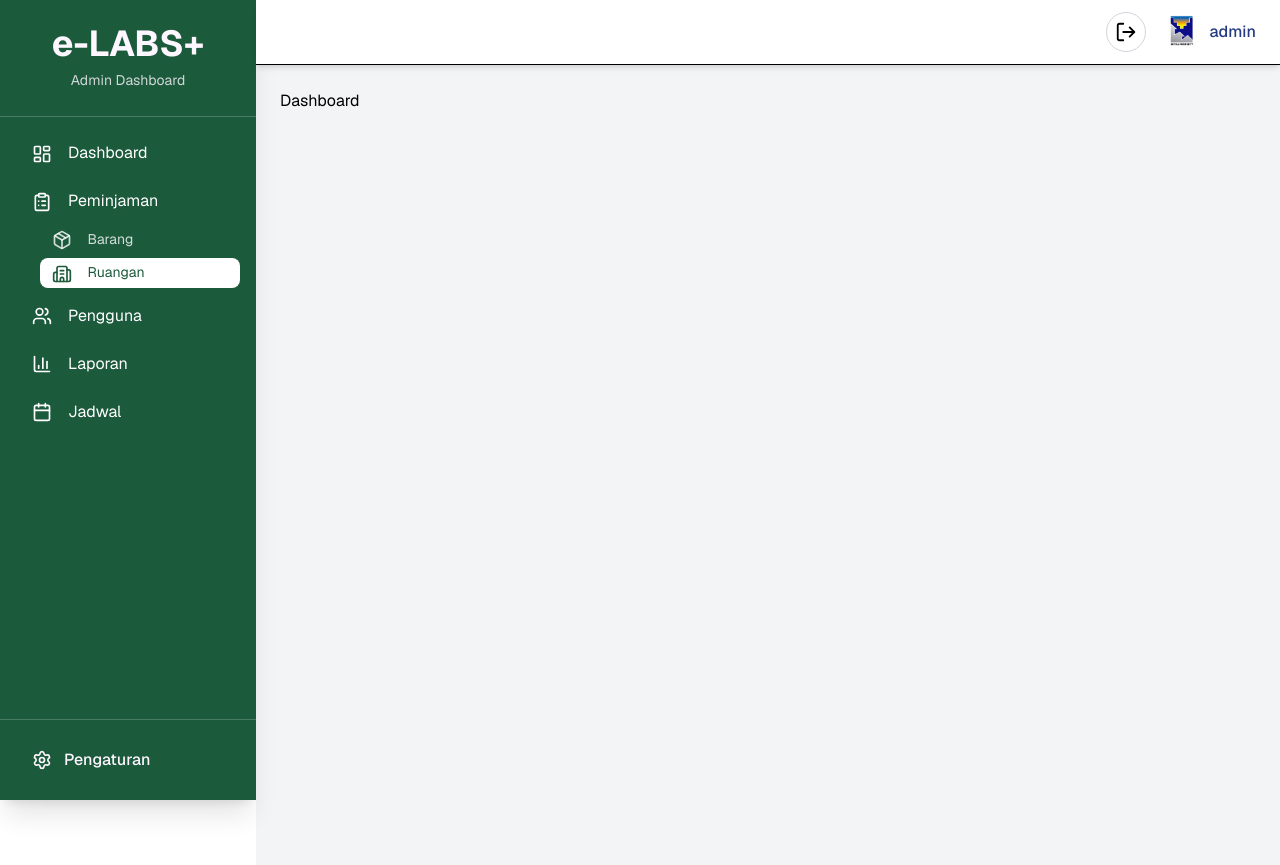
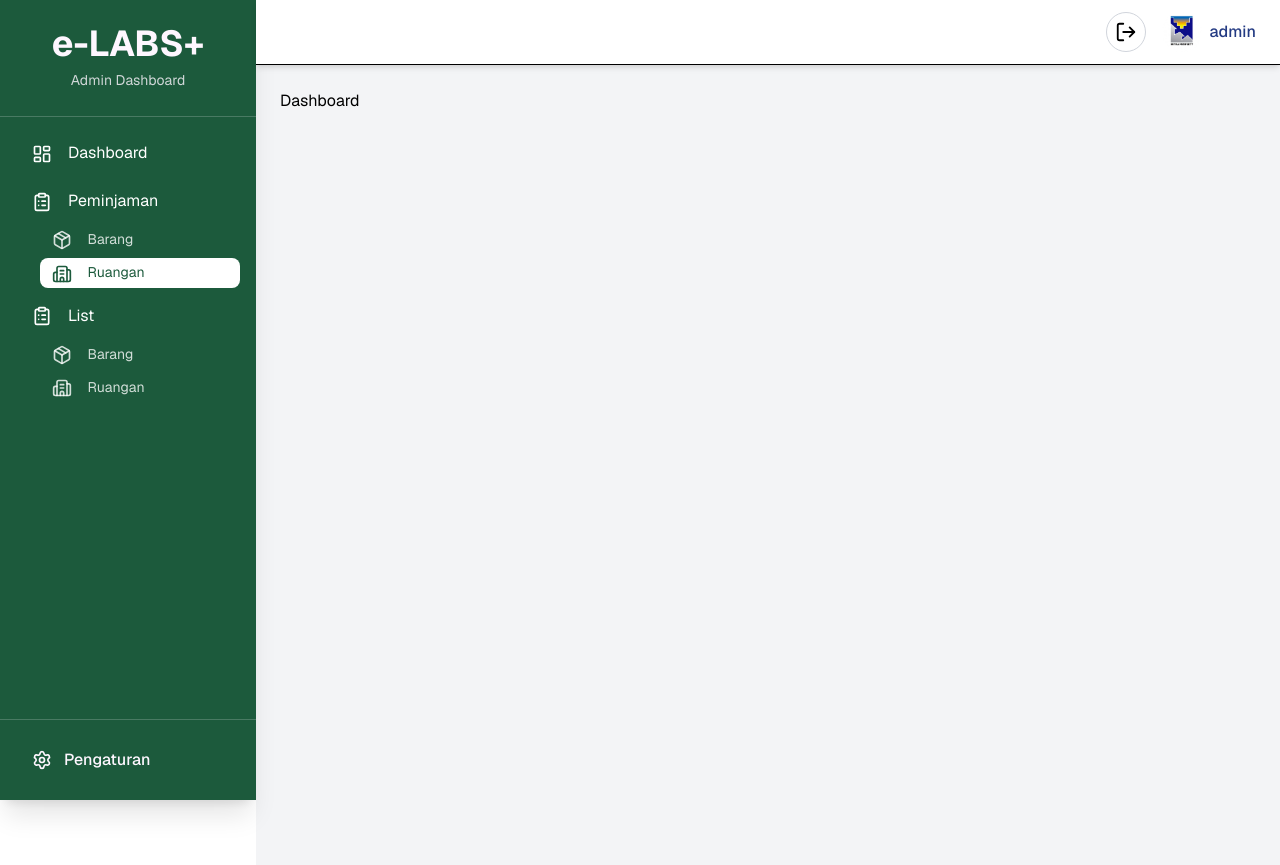
Before and after one commit to Rivalfitrah/e-labs-frontend, a Nuxt app: page /admin/peminjaman/ruangan in a window 1280 px wide. Built offline with nearby package versions, Linux system fonts and the light colour scheme.

Commit message:
dashboard1

```diff
--- a/app/app.vue
+++ b/app/app.vue
@@ -1,6 +1,8 @@
 <template>
   <div>
     <NuxtRouteAnnouncer />
-    <NuxtPage />
+    <NuxtLayout>
+      <NuxtPage />
+    </NuxtLayout>
   </div>
 </template>
--- a/app/components/layouts/sidebar.vue
+++ b/app/components/layouts/sidebar.vue
@@ -31,9 +31,15 @@
         { name: "Ruangan", icon: Building2, link: "/admin/peminjaman/ruangan" },
       ],
     },
-    { name: "Pengguna", icon: Users, href: "/admin/users" },
-    { name: "Laporan", icon: BarChart3, href: "/admin/reports" },
-    { name: "Jadwal", icon: Calendar, href: "/admin/schedule" },
+    {
+      name: "List",
+      icon: ClipboardList,
+      submenus: [
+        { name: "Barang", icon: Package, link: "/admin/list/barang" },
+        { name: "Ruangan", icon: Building2, link: "/admin/list/ruangan" },
+      ],
+    },
+
   ];
 </script>
 
--- a/app/pages/admin/dashboard/index.vue
+++ b/app/pages/admin/dashboard/index.vue
@@ -5,7 +5,5 @@ definePageMeta({
 </script>
 
 <template>
-    <NuxtLayout>
-        <h1>Dashboard Overview</h1>
-    </NuxtLayout>
+    <h1>Dashboard Overview</h1>
 </template>
--- a/app/pages/admin/peminjaman/barang/index.vue
+++ b/app/pages/admin/peminjaman/barang/index.vue
@@ -3,12 +3,8 @@ definePageMeta({
   layout: 'dashboard'
 })
 
-
-
 </script>
 
 <template>
-    <NuxtLayout>
         <h1>Dashboard</h1>
-    </NuxtLayout>
 </template>
--- a/app/pages/admin/peminjaman/ruangan/index.vue
+++ b/app/pages/admin/peminjaman/ruangan/index.vue
@@ -3,12 +3,8 @@ definePageMeta({
   layout: 'dashboard'
 })
 
-
-
 </script>
 
 <template>
-    <NuxtLayout>
-        <h1>Dashboard</h1>
-    </NuxtLayout>
+    <h1>Dashboard</h1>
 </template>
```
